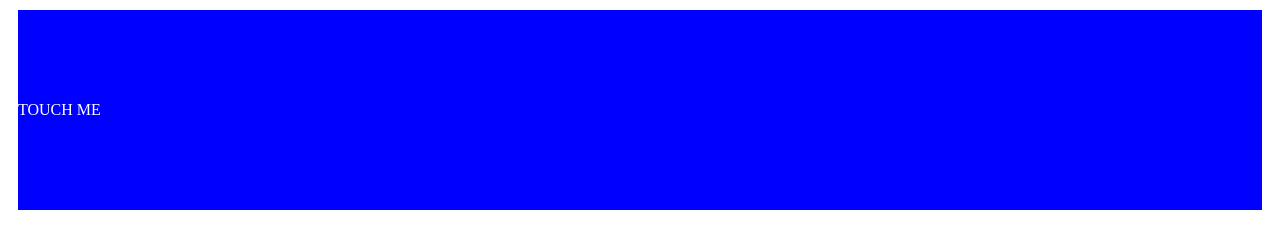
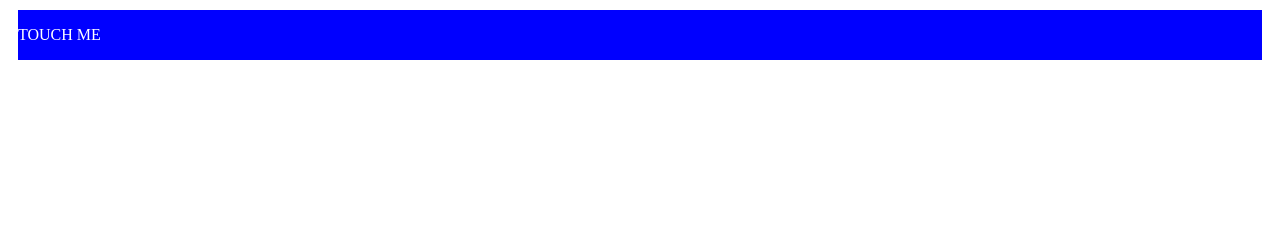
Before and after one commit to inaridarkfox4231/touch_event, a plain HTML site: page index.html in a window 1280 px wide. Drawn offline with Linux system fonts and the light colour scheme.

Commit message:
Update touch_1.css

```diff
--- a/css/touch_1.css
+++ b/css/touch_1.css
@@ -2,5 +2,5 @@
     margin:10px 10px 8px;
     background:blue;
     color:#fff;
-    line-height:200px;
+    line-height:50px;
 }
```
